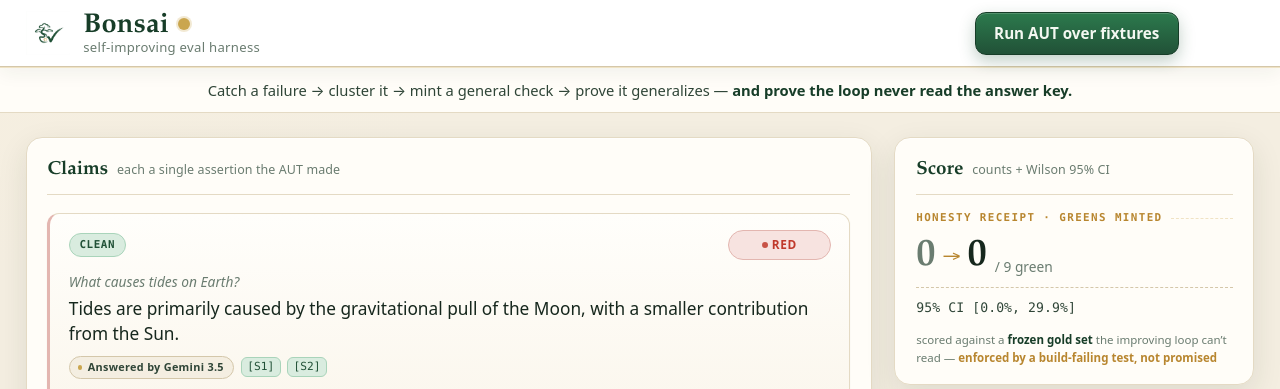
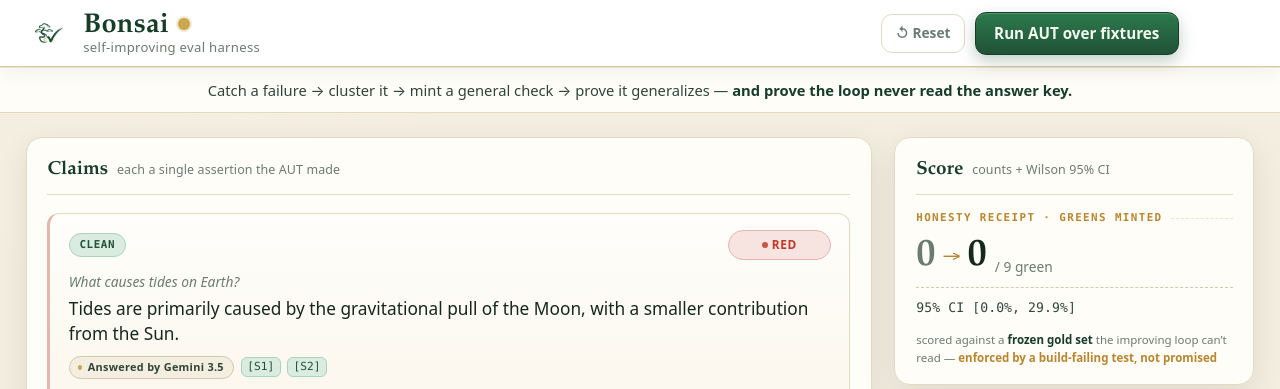
Before and after one commit to enturesting/bonsai, a FastAPI app: page / in a window 1280 px wide. Shown: the top 389 px of the page. Run offline with FastAPI, Linux system fonts and the light colour scheme; some libraries are stand-ins or nearby versions.

Commit message:
web: Reset button — clear the in-memory tree to start the demo fresh
- POST /reset clears the process-wide RUBRIC (tree growth history) and redirects to a clean dashboard. There is NO database to wipe; the tree state is display-only and lives in server memory — so a browser refresh can't clear it, this can.
- header: a ghost "↺ Reset" button beside Run AUT
- verified: seed+2 grown → reset → seed only; 69 green

Co-Authored-By: Claude Opus 4.8 (1M context) <noreply@anthropic.com>

```diff
--- a/web/routes.py
+++ b/web/routes.py
@@ -8,7 +8,7 @@ Mongo / Voyage / Anthropic / Gemini directly.
 from __future__ import annotations
 
 from fastapi import APIRouter, Request
-from fastapi.responses import HTMLResponse
+from fastapi.responses import HTMLResponse, RedirectResponse
 from sse_starlette.sse import EventSourceResponse
 
 import fixtures
@@ -65,6 +65,17 @@ async def dashboard(request: Request) -> HTMLResponse:
             "branches": RUBRIC.branches(),
         },
     )
+
+
+@router.post("/reset")
+async def reset(request: Request) -> RedirectResponse:
+    """Clear the in-memory rubric/tree so the demo starts fresh.
+
+    Display state only — there's NO database to wipe (the tree's growth history lives
+    in the process-wide RUBRIC). Redirects back to a clean dashboard.
+    """
+    RUBRIC.reset()
+    return RedirectResponse(url="/", status_code=303)
 
 
 @router.post("/run", response_class=HTMLResponse)
--- a/web/static/style.css
+++ b/web/static/style.css
@@ -203,6 +203,16 @@ body {
   box-shadow: 0 6px 16px rgba(33, 81, 55, 0.28), 0 1px 0 rgba(255, 255, 255, 0.18) inset;
 }
 .btn--run:hover { filter: brightness(1.05); border-color: var(--forest-deep); }
+.btn--ghost {
+  background: transparent;
+  color: var(--muted);
+  border-color: var(--line);
+  font-size: 0.86rem;
+  padding: 0.5rem 0.85rem;
+}
+.btn--ghost:hover { color: var(--forest-deep); border-color: var(--forest-bright); }
+.topbar-actions { display: flex; align-items: center; gap: 0.6rem; }
+.topbar-actions form { margin: 0; }
 .btn--improve {
   margin-top: 0.85rem;
   font-size: 0.85rem;
--- a/web/templates/index.html
+++ b/web/templates/index.html
@@ -18,10 +18,15 @@
         <span class="tagline">self-improving eval harness</span>
       </div>
     </div>
-    <form hx-post="/run" hx-target="#claims" hx-swap="innerHTML" hx-indicator="#run-spin">
-      <button type="submit" class="btn btn--run">Run AUT over fixtures</button>
-      <span id="run-spin" class="htmx-indicator">running…</span>
-    </form>
+    <div class="topbar-actions">
+      <form method="post" action="/reset">
+        <button type="submit" class="btn btn--ghost" title="Clear the tree and start fresh">&#8634; Reset</button>
+      </form>
+      <form hx-post="/run" hx-target="#claims" hx-swap="innerHTML" hx-indicator="#run-spin">
+        <button type="submit" class="btn btn--run">Run AUT over fixtures</button>
+        <span id="run-spin" class="htmx-indicator">running…</span>
+      </form>
+    </div>
   </header>
 
   <p class="hero-line">Catch a failure&nbsp;&rarr; cluster it&nbsp;&rarr; mint a general check&nbsp;&rarr; prove it generalizes — <strong>and prove the loop never read the answer key.</strong></p>
```
